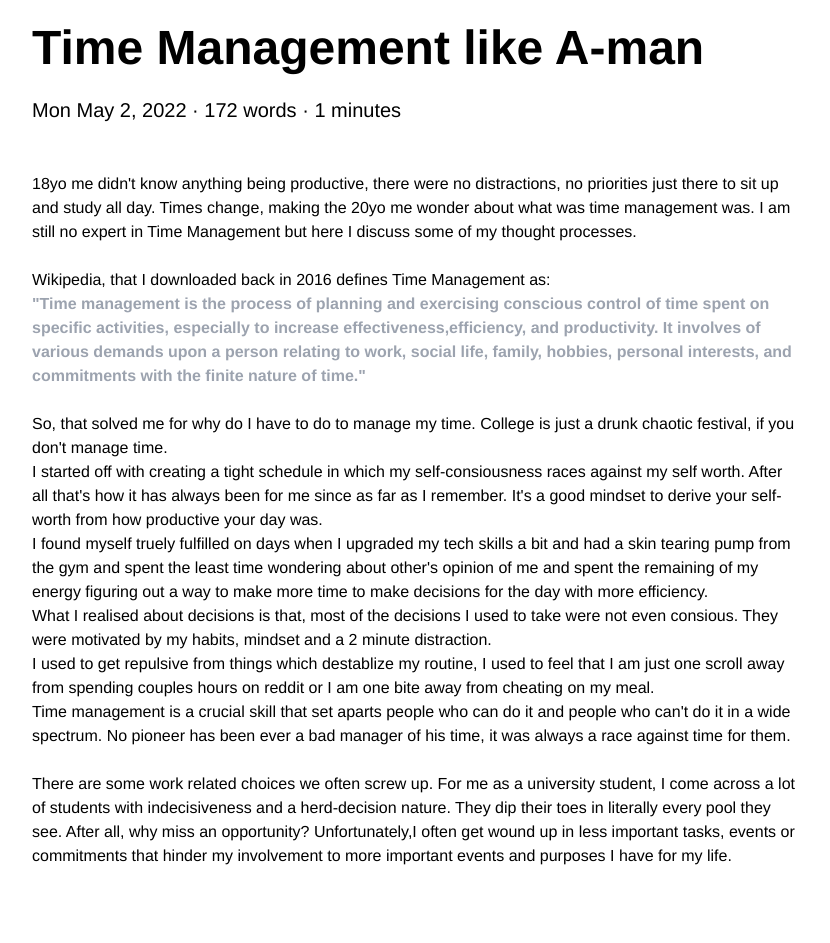
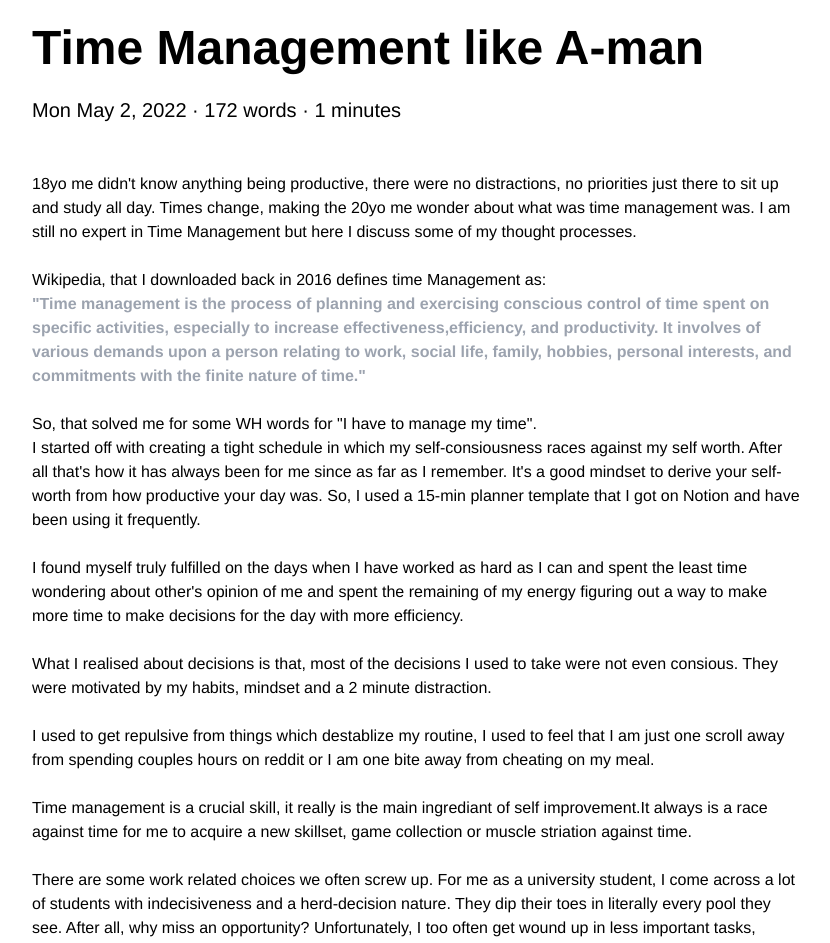
Before and after one commit to m0dulat0r/portfolio, a Next.js app: page /blog/2022/timemanagement in a window 1280 px wide. Shown: the top 943 px of the page, without its empty margins (224-1054 px from the left). Built offline with nearby package versions, Linux system fonts and the light colour scheme.

Commit message:
Articles Update

```diff
--- a/pages/blog/2022/moksha.js
+++ b/pages/blog/2022/moksha.js
@@ -24,9 +24,7 @@ export default function BlogEntry({title, text}){
 
         <br></br> <br></br>
         <main className={styles.container}>
-        <p>
-        Time management is a crucial skill that set aparts people who can do it and people who can./pages/blog/2021/dualscreen.jst do it in a wide spectrum.
-        No pioneer has been ever a bad manager of his time, </p>
+        <p>University is just a drunk chaotic festival, if you don't manage time.</p>
         </main>
 
         <br></br><br></br><br></br><br></br>
--- a/pages/blog/2022/timemanagement.js
+++ b/pages/blog/2022/timemanagement.js
@@ -24,41 +24,46 @@ export default function BlogEntry({title, text}){
         <br></br> <br></br>
         <main className={styles.container}>
 
-        <p>18yo me didn't know anything being productive, there were no distractions, no priorities just there to sit up and study all day. Times change, making the
+        <p>18yo me didn't know anything being productive, there were no distractions, no priorities just there to sit up and study all day.
+            Times change, making the
             20yo me wonder about what was time management was. I am still no expert in Time Management but here I discuss some of my thought processes.
         </p>
         <br></br>
-        <p>Wikipedia, that I downloaded back in 2016 defines Time Management as:</p>
-        <b className="text-light text-gray-400 mb-16">
+        <p>Wikipedia, that I downloaded back in 2016 defines time Management as:</p>
+        <p><b className="text-light text-gray-400 mb-16">
         "Time management is the process of planning and exercising conscious control of time spent on specific activities,
         especially to increase effectiveness,efficiency, and productivity. It involves of various demands upon a person relating to work,
-        social life, family, hobbies, personal interests, and commitments with the finite nature of time."</b>
-        <br></br><br></br>
-        <p>So, that solved me for why do I have to do to manage my time. College is just a drunk chaotic festival, if you don't manage time.</p>
+        social life, family, hobbies, personal interests, and commitments with the finite nature of time."</b></p><br></br>
+        <p>So, that solved me for some WH words for "I have to manage my time". </p>
         <p>I started off with creating a tight schedule in which my self-consiousness races against my self worth. After all that's how it has always been
-            for me since as far as I remember. It's a good mindset to derive your self-worth from how productive your day was.
+            for me since as far as I remember. It's a good mindset to derive your self-worth from how productive your day was. So, I used a 15-min planner
+            template that I got on Notion and have been using it frequently.
+        </p><br></br>
+        <p>I found myself truly fulfilled on the days when I have worked as hard as I can and spent the least time wondering
+            about other's opinion of me and spent the remaining of my energy figuring out a way to make more time to make decisions for the day with more
+            efficiency.
         </p>
-        <p>I found myself truely fulfilled on days when I upgraded my tech skills a bit and had a skin tearing pump from the gym and spent the least time wondering
-            about other's opinion of me and spent the remaining of my energy figuring out a way to make more time to make decisions for the day with more efficiency.
-        </p>
+        <br></br>
         <p>What I realised about decisions is that, most of the decisions I used to take were not even consious. They were motivated by my habits, mindset and
             a 2 minute distraction.
         </p>
-        <p>I used to get repulsive from things which destablize my routine, I used to feel that I am just one scroll away from spending couples hours on reddit or
+        <br></br>
+        <p>I used to get repulsive from things which destablize my routine, I used to feel that I am just one scroll away from spending couples hours on
+            reddit or
             I am one bite away from cheating on my meal.
         </p>
-
-        <p>Time management is a crucial skill that set aparts people who can do it and people who can&apos;t do it in a wide spectrum.
-        No pioneer has been ever a bad manager of his time, it was always a race against time for them.</p>
         <br></br>
-        <p>There are some work related choices we often screw up. For me as a university student, I come across a lot of students with indecisiveness and a herd-decision nature.
+        <p>Time management is a crucial skill, it really is the main ingrediant of self improvement.It always is a race against time for me to acquire a
+            new skillset, game collection or muscle striation against time.</p>
+        <br></br>
+        <p>There are some work related choices we often screw up. For me as a university student, I come across a lot of students with indecisiveness and
+        a herd-decision nature.
         They dip their toes in literally every pool they see. After all, why miss an opportunity?
-        Unfortunately,I often get wound up in less important tasks, events or commitments that hinder my involvement to more important
+        Unfortunately, I too often get wound up in less important tasks, events or commitments that hinder my involvement to more important
         events and purposes I have for my life.</p>
         <p></p>
-
+    w
         </main>
-
         <br></br><br></br><br></br><br></br>
         <Footer />
 </>
--- a/pages/index.js
+++ b/pages/index.js
@@ -22,9 +22,7 @@ export default function Home() {
           <h2 className={styles.titleh2}> I am Aman</h2>
           <br></br>
           <h2 className={styles.titleh2}> 🚀❤️️🍰</h2>
-
         </main>
-
       <main className={styles.main}>
 
         <div className="flex flex-col justify-center items-start max-w-3xl border-gray-300 dark:border-gray-700 mx-auto pb-16">
@@ -36,17 +34,18 @@ export default function Home() {
                 <h2 className="text-gray-700 dark:text-gray-200 mb-4">Developer | Designer | Growth Hacker</h2>
                 <p className="text-gray-600 dark:text-gray-400 mb-16">
                   Developing faster web applications, creative brands & growth marketing.<br></br>
-                  Digital Nomad, XO fan & freelancer.
+                  Sophomore, Digital Nomad, Freelancer & dog dad.<br></br>
+                  I write articles & blogs.<br></br>
                 </p>
               </div>
 
               <div>
                 <Image
                   alt="Aman Punia"
-                  height={176}
-                  width={176}
-                  src='/public/profile.jpg'
-                    />
+                  height={200}
+                  width={200}
+                  src="/profile.jpeg"
+                />
               </div>
             </div>
         </div>
@@ -123,7 +122,7 @@ export default function Home() {
 
             <p className="text-gray-600 dark:text-gray-400 mb-16">
                 Check out my articles, showing my favourite ones below.
-              </p>
+            </p>
 
           <div>
 
@@ -133,7 +132,7 @@ export default function Home() {
               link= '/articles/linux'
               info="Mon May 2, 2022 · 172 words · 1 minutes"
               />
-            <p className="back-600 dark:text-gray-400 mb-16">Read all of my <u className="gray"><Link href="articles">articles</Link></u></p>
+            <p className="back-600 dark:text-gray-400 mb-16">Read all of my<u className="gray"><Link href="articles">articles</Link></u></p>
           </div>
 
       </main>
--- a/pages/portfolio/developer.js
+++ b/pages/portfolio/developer.js
@@ -136,7 +136,7 @@ export default function developerPortfolio()
                 <Tools
                     toolTittle="Cloud "
                     tool1="Language: JavaScript | GoLang | Python | C#"
-                    tool2="Technologies: AWS ECS, RDS, S3, CloudFront, Beanstalk, Lambda | GCP VPC, Cloud-Storage, CloudSDK "
+                    tool2="Technologies: AWS ECS, RDS, S3,Beanstalk, Lambda | GCP VPC, Cloud-Storage, CloudSDK "
                     tool3="Tools: Amazon Web Services | Google Cloud Platform"
                 />
 
```
Also changed, not shown: public/profile.jpeg (renamed from public/profile.jpg).
